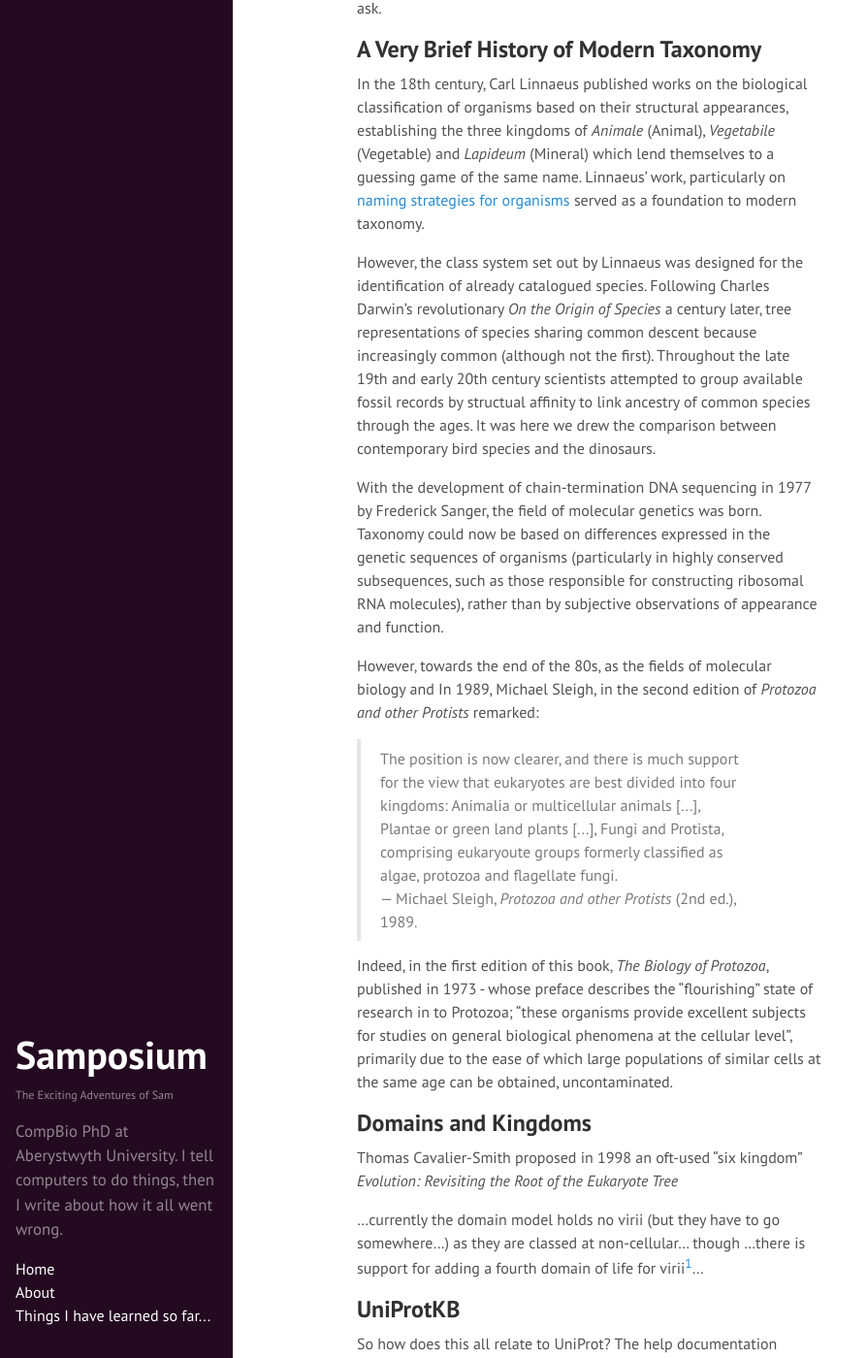
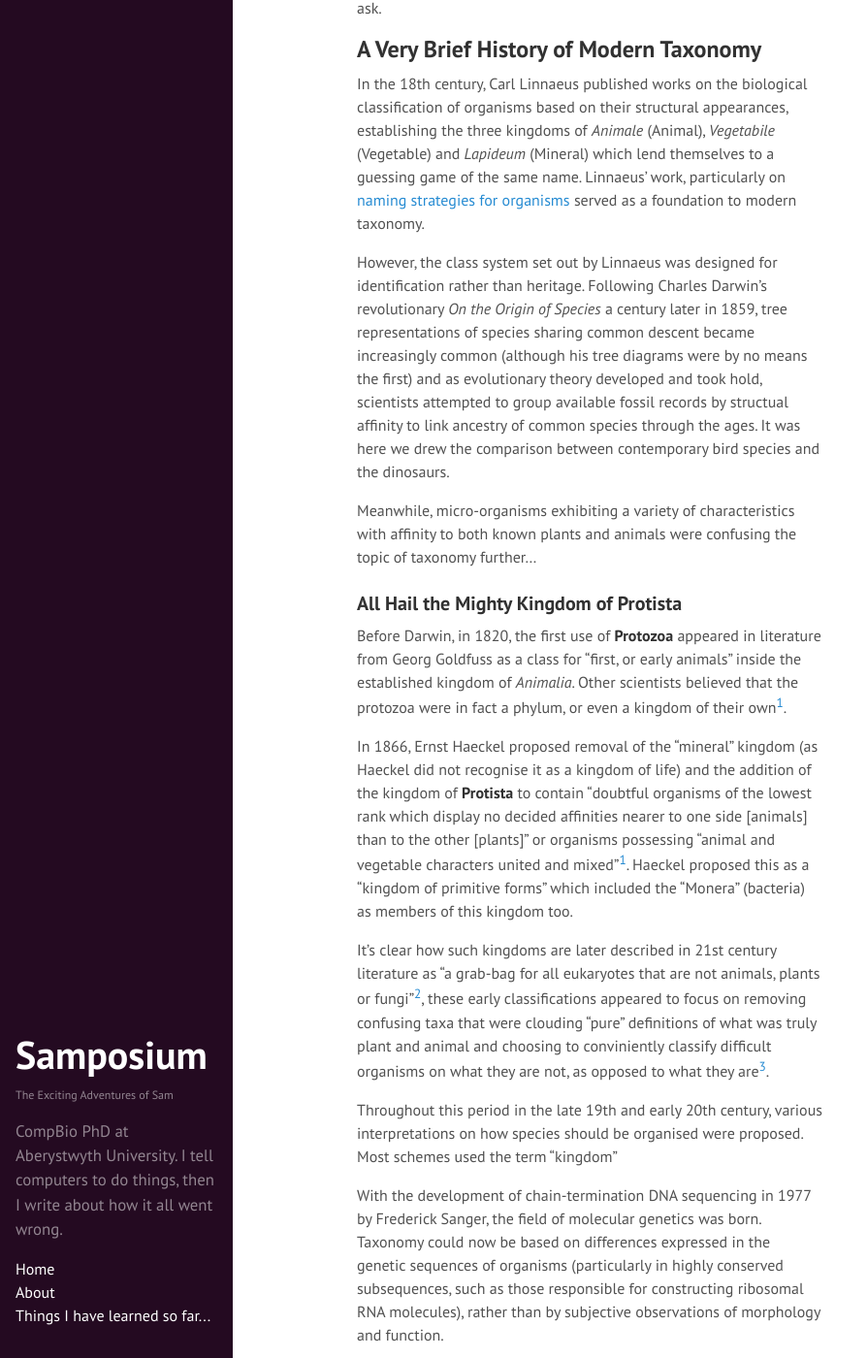
Before and after one commit to SamStudio8/samstudio8.github.io.off, a Jekyll site: the page built from _posts/2015-05-12-playing-phylogenetic-hide-seek.md, in a window 1280 px wide and 1400 px high, scrolled down 785 px. Shown: the whole window at 97% size, without its empty margins (0-894 px from the left). Built offline with Jekyll 4.4.1, drawn with Linux system fonts in a browser that asks for light colours; Markdown is read by kramdown in place of the engine named in the settings; some of the changed text lies outside the part shown.

Commit message:
Update 2015-05-12-playing-phylogenetic-hide-seek.md

```diff
--- a/_posts/2015-05-12-playing-phylogenetic-hide-seek.md
+++ b/_posts/2015-05-12-playing-phylogenetic-hide-seek.md
@@ -33,19 +33,49 @@ on their structural appearances, establishing the three kingdoms of *Animale* (A
 and *Lapideum* (Mineral) which lend themselves to a guessing game of the same name.
 Linnaeus' work, particularly on [naming strategies for organisms](http://en.wikipedia.org/wiki/Binomial_nomenclature) served as a foundation to modern taxonomy.
 
-However, the class system set out by Linnaeus was designed for the identification of already catalogued species.
-Following Charles Darwin's revolutionary *On the Origin of Species* a century later, tree representations of
-species sharing common descent because increasingly common (although not the first). Throughout the late
-19th and early 20th century scientists attempted to group available fossil records by structual affinity
-to link ancestry of common species through the ages. It was here we drew the comparison between
-contemporary bird species and the dinosaurs.
+However, the class system set out by Linnaeus was designed for identification rather than heritage.
+Following Charles Darwin's revolutionary *On the Origin of Species* a century later in 1859, tree
+representations of species sharing common descent became increasingly common
+(although his tree diagrams were by no means the first) and as evolutionary theory
+developed and took hold, scientists attempted to group available fossil
+records by structual affinity to link ancestry of common species through the ages.
+It was here we drew the comparison between contemporary bird species and the dinosaurs.
+
+Meanwhile, micro-organisms exhibiting a variety of characteristics with affinity to both known
+plants and animals were confusing the topic of taxonomy further...
+
+### All Hail the Mighty Kingdom of Protista
+Before Darwin, in 1820, the first use of **Protozoa** appeared in literature from Georg Goldfuss as
+a class for "first, or early animals" inside the established kingdom of *Animalia*. Other scientists
+believed that the protozoa were in fact a phylum, or even a kingdom of their own[^3].
+
+In 1866, Ernst Haeckel proposed removal of the "mineral" kingdom (as Haeckel
+did not recognise it as a kingdom of life) and the addition of the kingdom of **Protista** to
+contain "doubtful organisms of the lowest rank which display no decided affinities nearer to
+one side [animals] than to the other [plants]" or organisms possessing "animal and vegetable
+characters united and mixed"[^3]. Haeckel proposed this as a "kingdom of primitive forms"
+which included the "Monera" (bacteria) as members of this kingdom too.
+
+It's clear how such kingdoms are later described in 21st century literature
+as "a grab-bag for all eukaryotes that are not animals, plants or fungi"[^4], these
+early classifications appeared to focus on removing confusing taxa
+that were clouding "pure" definitions of what was truly plant and animal and
+choosing to conviniently classify difficult organisms on what they are not, as
+opposed to what they are[^5].
+
+
+Throughout this period in the late 19th and early 20th century, various interpretations on how
+species should be organised were proposed. Most schemes used the term "kingdom"
+
 
 With the development of chain-termination DNA sequencing in 1977 by Frederick Sanger, the field
 of molecular genetics was born. Taxonomy could now be based on differences expressed in the genetic
 sequences of organisms (particularly in highly conserved subsequences, such as those responsible
-for constructing ribosomal RNA molecules), rather than by subjective observations of appearance and function.
+for constructing ribosomal RNA molecules), rather than by subjective observations of morphology and function.
 
-However, towards the end of the 80s, as the fields of molecular biology and
+Different sequence database began to create their own taxonomic classification structure
+
+
 In 1989, Michael Sleigh, in the second edition of *Protozoa and other Protists* remarked:
 
 <blockquote>
@@ -88,3 +118,9 @@ explains the phylogenetic taxonomy
 [^1]: Mark A. Ragan, *Trees and networks before and after Darwin*, 2009.
 
 [^2]: Arshan Nasir, Kyung Mo Kim, and Gustavo Caetano-Anolles, *Giant viruses coexisted with the cellular ancestors and represent a distinct supergroup along with superkingdoms Archaea, Bacteria and Eukarya*, 2012.
+
+[^3]: JM Scamardella, *Not plants or animals: a brief history of the origin of Kingdoms Protozoa, Protista and Protoctista*, 1999.
+
+[^4]: AG Simpson and AJ Roger, *The real 'kingdoms' of eukaryotes*, 2004.
+
+[^5]: <blockquote>"No mouth. No respiration. No entry."<br/><footer>— Kingdom <i>Animalia</i> Clubhouse Rules, 1860.</footer><blockquote>
```
